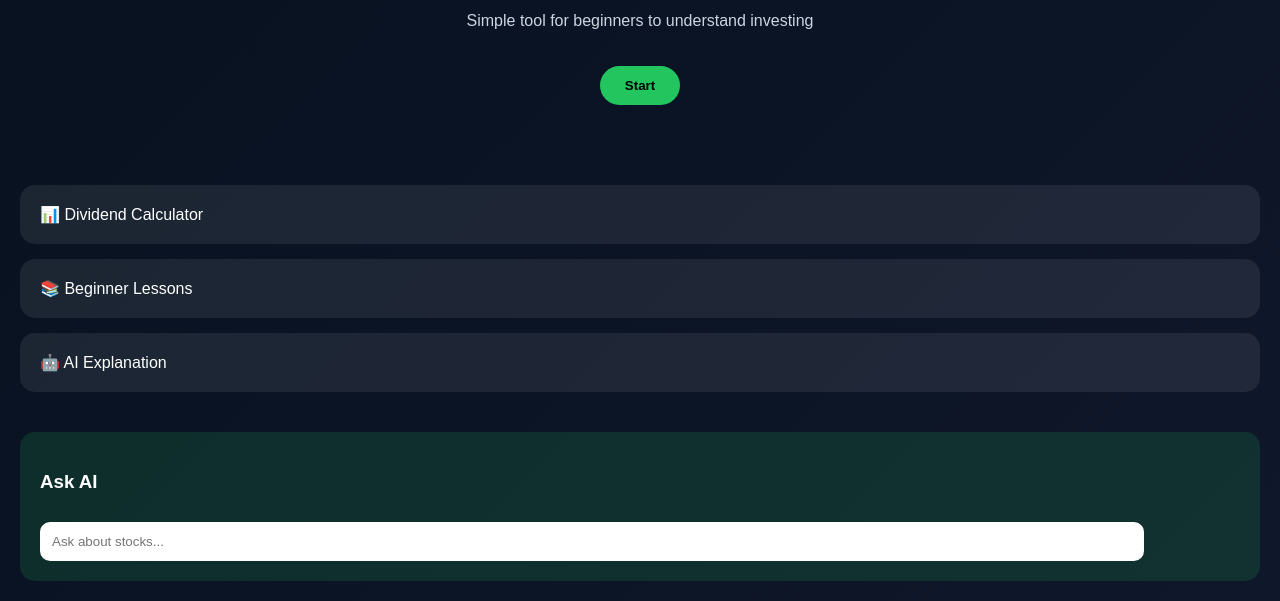
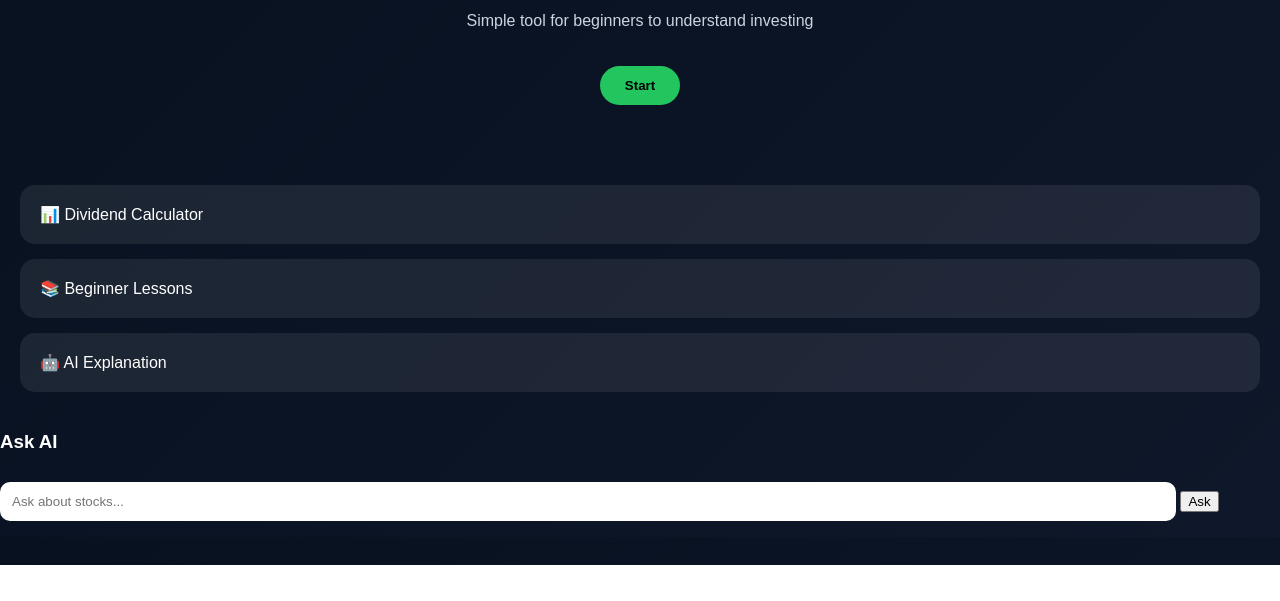
Before and after one commit to J-alnaqbi/uae-stock-app, a plain HTML site: page index.html in a window 1280 px wide. Shown: the part 235-836 px from the top of the page. After the commit the page ends 800 px from the top, so only its background shows below. Drawn offline with Linux system fonts and the light colour scheme.

Commit message:
Update index.html

```diff
--- a/index.html
+++ b/index.html
@@ -97,10 +97,28 @@
   <div class="card">🤖 AI Explanation</div>
 </section>
 
-<section class="ai-box">
-  <h3>Ask AI</h3>
-  <input placeholder="Ask about stocks..." />
-</section>
+<h3>Ask AI</h3>
+<input id="question" placeholder="Ask about stocks..." />
+<button onclick="askAI()">Ask</button>
+<p id="answer"></p>
+  <script>
+function askAI() {
+  const input = document.getElementById("question");
+  const answer = document.getElementById("answer");
 
-</body>
+  if (input.value === "") {
+    answer.innerText = "Please write a question.";
+    return;
+  }
+
+  if (input.value.toLowerCase().includes("dividend")) {
+    answer.innerText = "Dividend is money paid to shareholders.";
+  } else if (input.value.toLowerCase().includes("stock")) {
+    answer.innerText = "Stock means ownership in a company.";
+  } else {
+    answer.innerText = "AI will be connected soon...";
+  }
+}
+</script>
+  </body>
 </html>
```
